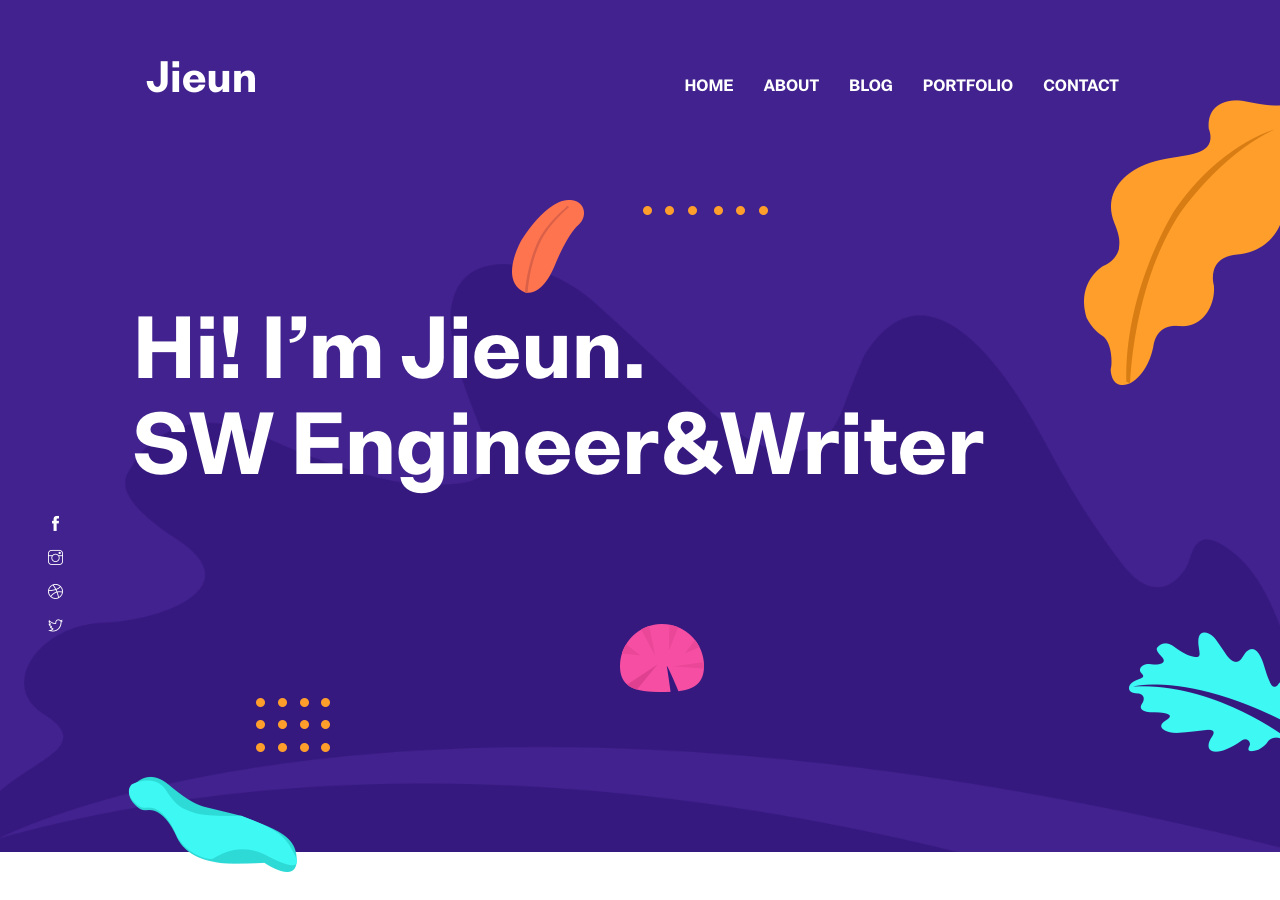
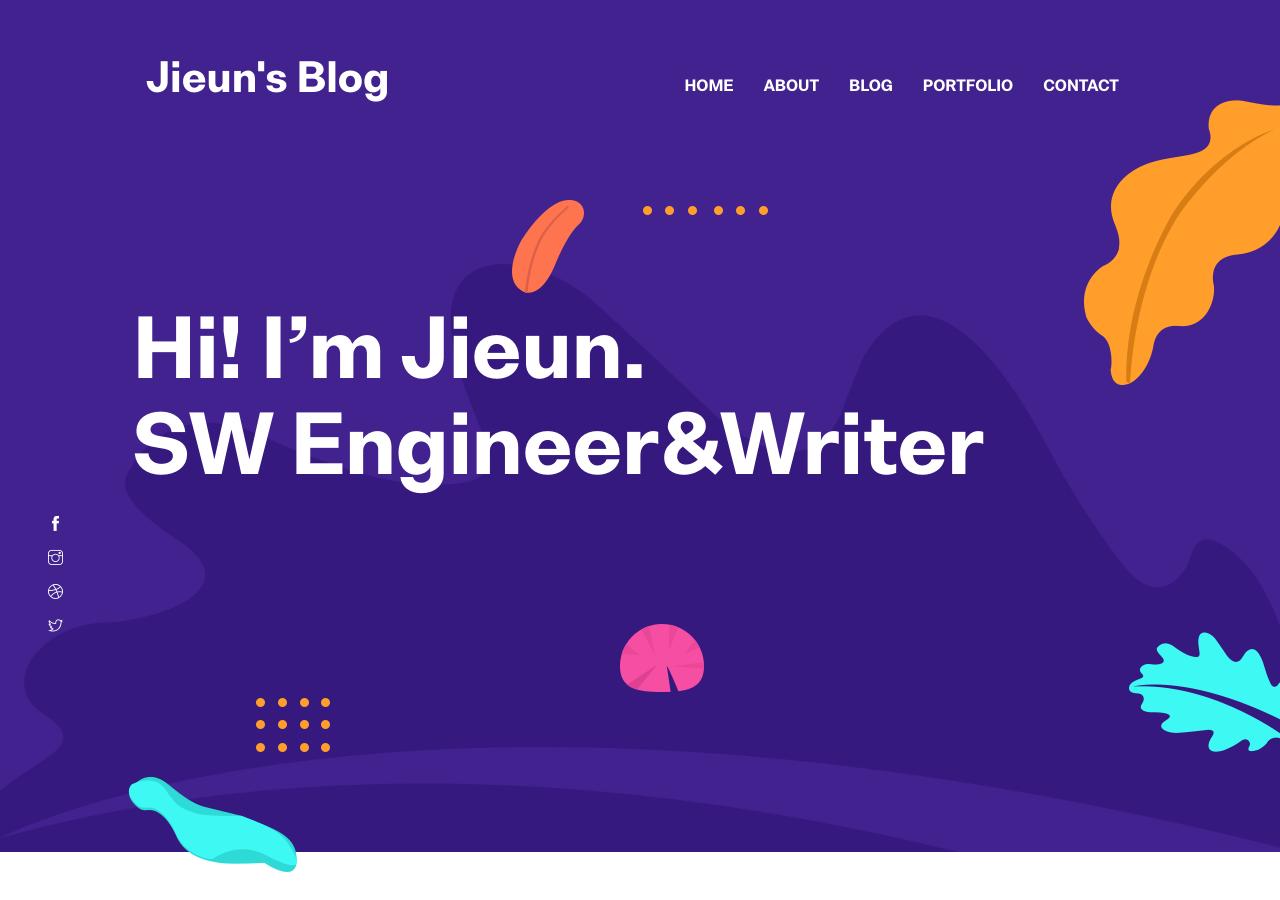
Before and after one commit to fincoco/fincoco.github.io, a Jekyll site: the page built from index.html, in a window 1280 px wide and 900 px high. Built offline with Jekyll 4.4.1, drawn with Linux system fonts in a browser that asks for light colours.

Commit message:
Update settings.yml

```diff
--- a/_data/settings.yml
+++ b/_data/settings.yml
@@ -1,7 +1,7 @@
 #-------------------------------
 # General Site Settings
 
-title: Jieun
+title: Jieun's Blog
 logo:
 author: DOKJ
 description: this is meta description
```
